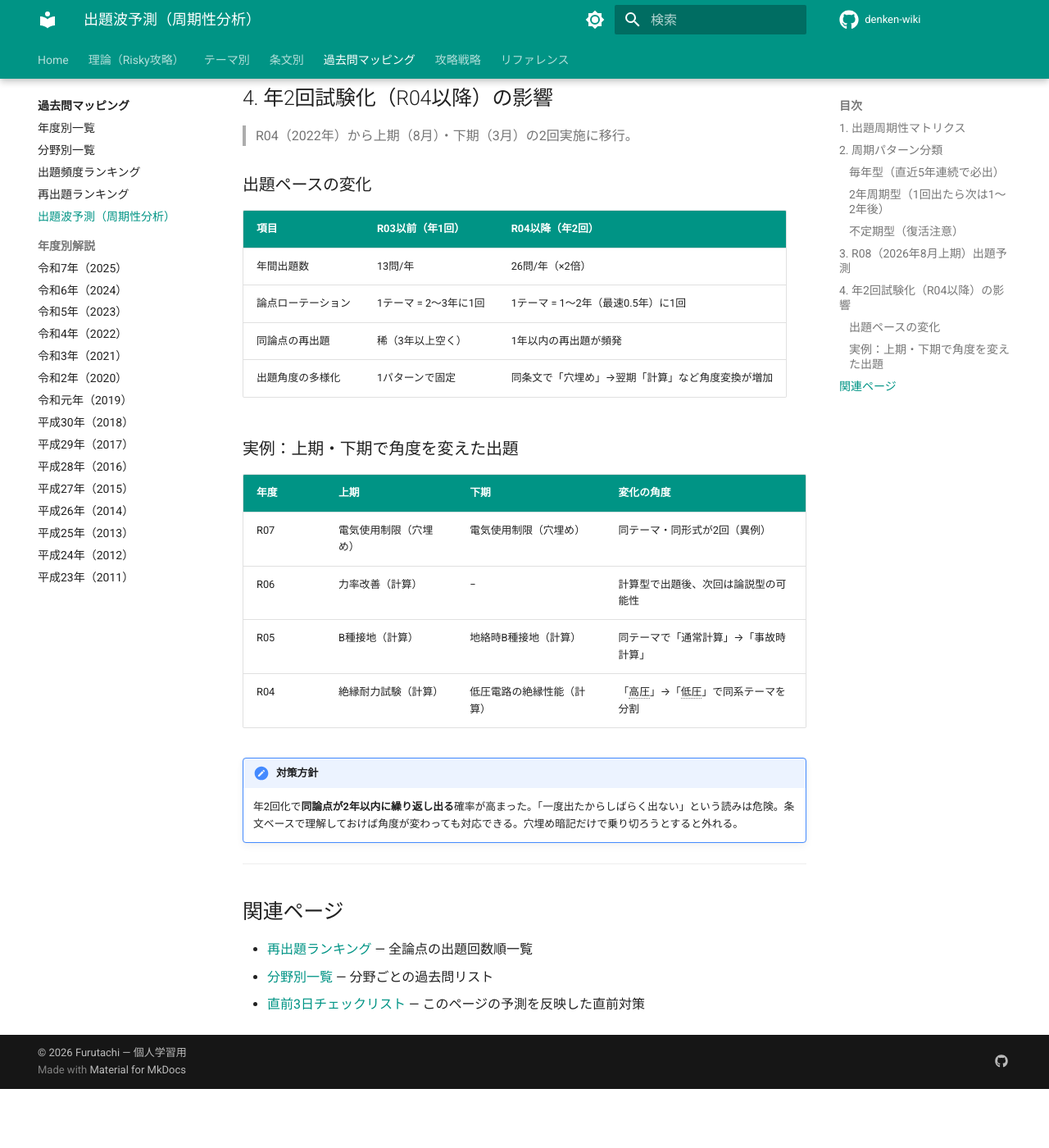
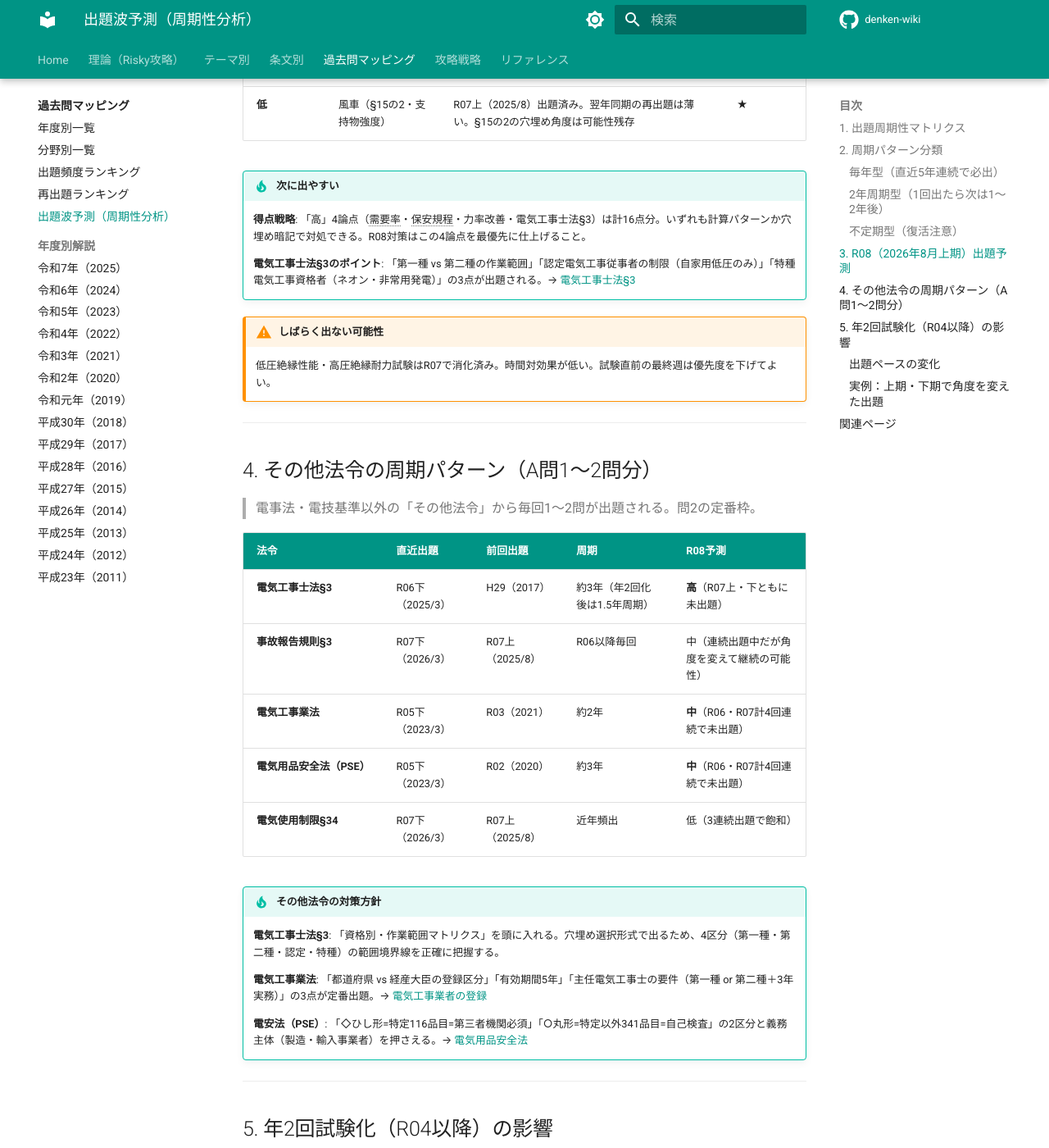
Before and after one commit to kfurufuru/denken-wiki, an MkDocs documentation site: the page built from docs/kakomon/wave-analysis.md, in a window 1280 px wide and 1400 px high, scrolled down 4608 px. Shown: the whole window at 82% size. Built offline with MkDocs 1.6.1 and Material for MkDocs 9.7.7, drawn with Linux system fonts in a browser that asks for light colours; comment, search, counter and statistics services are not loaded; before the commit the page ends 5936 px from its top, so only the background shows below that; some of the changed text lies outside the part shown.

Commit message:
feat: wave-analysis — その他法令3行をマトリクス追加・R08予測に電気工事士法§3を「高」評価で追記
- 出題周期マトリクス: 電気工事士法§3・電安法(PSE)・電気工事業法の3行を追加
- R08予測: 電気工事士法§3を「高」★★★に格上げ（R07上・下ともに未出題）
- 電気工事業法・電安法を「中」★★で追加
- 新セクション「4. その他法令の周期パターン」を追加（毎回出る問2枠の対策）
- 整備状況を2026-04-19に更新・新規conditionページへのリンク追加

Co-Authored-By: Claude Sonnet 4.6 <noreply@anthropic.com>

```diff
--- a/docs/kakomon/wave-analysis.md
+++ b/docs/kakomon/wave-analysis.md
@@ -3,9 +3,9 @@ tags: [過去問, 出題予測, 攻略, 周期分析]
 ---
 # 出題周期・波分析
 
-> **結論**: 法規は「周期が読める試験」。接地・分散型電源・絶縁耐力の3本柱は必ず出る。R08（2026年8月）は**需要率・不等率・負荷率（3年空白）**・**保安規程§42（2年超空白）**・**力率改善コンデンサ（R07未出題）**の出題確率が最高。
+> **結論**: 法規は「周期が読める試験」。接地・分散型電源・絶縁耐力の3本柱は必ず出る。R08（2026年8月）は**需要率・不等率・負荷率（3年空白）**・**保安規程§42（2年超空白）**・**力率改善コンデンサ（R07未出題）**・**電気工事士法§3（R07未出題）**の出題確率が最高。
 >
-> **R08対策テーマページ整備状況（2026-04-16）**: 力率改善コンデンサ ✅ / 保安規程§42 ✅ / 高圧機械器具§38 ✅ / B種接地計算 ✅ / 保安原則§1〜§4 ✅ / 需要率・不等率・負荷率 ✅ / 分散型電源V2H ✅ / 風車§15の2 ✅ / 電磁誘導§27の2 ✅
+> **R08対策テーマページ整備状況（2026-04-19）**: 力率改善コンデンサ ✅ / 保安規程§42 ✅ / 高圧機械器具§38 ✅ / B種接地計算 ✅ / 保安原則§1〜§4 ✅ / 需要率・不等率・負荷率 ✅ / 分散型電源V2H ✅ / 風車§15の2 ✅ / 電磁誘導§27の2 ✅ / 電気工事士法§3 ✅ / 電安法PSE ✅ / 電気工事業法 ✅
 
 ---
 
@@ -30,6 +30,9 @@ tags: [過去問, 出題予測, 攻略, 周期分析]
 | 主任技術者§43 | ─ | ◎ | ─ | ◎ | ─ | ─ | ◎ | ─ | ─ | ─ | ◎ | ─ | ◎ | ─ | ─ | ─ | ─ | ─ |
 | 高圧機械器具施設§21 | ─ | ─ | ─ | ─ | ─ | ─ | ─ | ─ | ─ | ─ | ─ | ◎ | ─ | ◎ | ◎ | ─ | ─ | ─ |
 | 風車（§15の2・支持物強度） | ◎ | ─ | ─ | ─ | ─ | ◎ | ─ | ─ | ─ | ─ | ◎ | ─ | ─ | ─ | ◎ | ─ | ◎ | ─ |
+| **電気工事士法§3（資格区分）** | ─ | ─ | ◎ | ─ | ─ | ◎ | ─ | ─ | ─ | ─ | ─ | ─ | ─ | ─ | ─ | ◎ | ─ | ─ |
+| **電気用品安全法（PSEマーク）** | ─ | ─ | ─ | ◎ | ◎ | ─ | ◎ | ─ | ◎ | ─ | ─ | ─ | ─ | ◎ | ─ | ─ | ─ | ─ |
+| **電気工事業法（登録・主任）** | ─ | ─ | ◎ | ─ | ─ | ─ | ─ | ─ | ─ | ◎ | ─ | ─ | ─ | ◎ | ─ | ─ | ─ | ─ |
 
 !!! note "マトリクスの見方"
     R04以降は上期（8月）と下期（3月）が独立した試験。同一年度内で同論点が出ることは少ないが、**上期と下期で角度を変えて出ることがある**（例: R07は電気使用制限§34が上期・下期ともに出題）。
@@ -96,9 +99,12 @@ tags: [過去問, 出題予測, 攻略, 周期分析]
 | **高** | 需要率・不等率・負荷率 | R05上（2023/8）以降3年間未出題。計算型論点で出題確率が周期的に高まっている | ★★★ |
 | **高** | 保安規程§42 | R05下（2023/3）以降2年超未出題。R04下→R05下の1年周期が崩れている | ★★★ |
 | **高** | 力率改善コンデンサ | R07上期（2025/8）は未出題。R06上期で連続出題後に1年空白 | ★★★ |
+| **高** | 電気工事士法§3（資格区分） | R06下（2025/3）以降R07上・下ともに未出題。H26→H29→R06下と約3年周期。R08で復活圏 | ★★★ |
 | **中** | B種接地抵抗値計算 | R07は未出題。R06上・下と連続出題の翌年に一休みし、R08で再出題のパターンに合致 | ★★ |
 | **中** | 高圧機械器具施設§21 | R07は未出題。R06上（2024）以降1.5年経過 | ★★ |
 | **中** | 主任技術者§43 | R05上（2023）以降未出題。3年周期なら R08で復活圏内 | ★★ |
+| **中** | 電気工事業法（登録・主任） | R05下（2023/3）以降R06・R07ともに未出題。H26→R03→R05下と2年周期。R08で復活圏 | ★★ |
+| **中** | 電気用品安全法（PSEマーク） | R05下（2023/3）以降R06・R07未出題。H27→H28→H30→R02→R05下と1〜2年周期が続いていた | ★★ |
 | **中** | 分散型電源・系統連系 | 毎回出題だが直近2回（R07上・下）に出題済み。角度は変える | ★★ |
 | **低** | 絶縁耐力試験（高圧） | R06下・R07下と直近2回出題。1年インターバルが入る可能性が高い | ★ |
 | **低** | 低圧電路の絶縁性能 | R06上〜R07下の3回連続出題。飽和状態 | ★ |
@@ -106,14 +112,37 @@ tags: [過去問, 出題予測, 攻略, 周期分析]
 | **低** | 風車（§15の2・支持物強度） | R07上（2025/8）出題済み。翌年同期の再出題は薄い。§15の2の穴埋め角度は可能性残存 | ★ |
 
 !!! tip "次に出やすい"
-    **得点戦略**: 「高」3論点（需要率・保安規程・力率改善）は計12点分。いずれも計算パターンか穴埋め暗記で対処できる。R08対策はこの3論点を最優先に仕上げること。
+    **得点戦略**: 「高」4論点（需要率・保安規程・力率改善・電気工事士法§3）は計16点分。いずれも計算パターンか穴埋め暗記で対処できる。R08対策はこの4論点を最優先に仕上げること。
+
+    **電気工事士法§3のポイント**: 「第一種 vs 第二種の作業範囲」「認定電気工事従事者の制限（自家用低圧のみ）」「特種電気工事資格者（ネオン・非常用発電）」の3点が出題される。→ [電気工事士法§3](../articles/other/koji-shi-3.md)
 
 !!! warning "しばらく出ない可能性"
     低圧絶縁性能・高圧絶縁耐力試験はR07で消化済み。時間対効果が低い。試験直前の最終週は優先度を下げてよい。
 
 ---
 
-## 4. 年2回試験化（R04以降）の影響
+## 4. その他法令の周期パターン（A問1〜2問分）
+
+> 電事法・電技基準以外の「その他法令」から毎回1〜2問が出題される。問2の定番枠。
+
+| 法令 | 直近出題 | 前回出題 | 周期 | R08予測 |
+|------|--------|--------|------|---------|
+| **電気工事士法§3** | R06下（2025/3） | H29（2017） | 約3年（年2回化後は1.5年周期） | **高**（R07上・下ともに未出題） |
+| **事故報告規則§3** | R07下（2026/3） | R07上（2025/8） | R06以降毎回 | 中（連続出題中だが角度を変えて継続の可能性） |
+| **電気工事業法** | R05下（2023/3） | R03（2021） | 約2年 | **中**（R06・R07計4回連続で未出題） |
+| **電気用品安全法（PSE）** | R05下（2023/3） | R02（2020） | 約3年 | **中**（R06・R07計4回連続で未出題） |
+| **電気使用制限§34** | R07下（2026/3） | R07上（2025/8） | 近年頻出 | 低（3連続出題で飽和） |
+
+!!! tip "その他法令の対策方針"
+    **電気工事士法§3**: 「資格別・作業範囲マトリクス」を頭に入れる。穴埋め選択形式で出るため、4区分（第一種・第二種・認定・特種）の範囲境界線を正確に把握する。
+
+    **電気工事業法**: 「都道府県 vs 経産大臣の登録区分」「有効期間5年」「主任電気工事士の要件（第一種 or 第二種＋3年実務）」の3点が定番出題。→ [電気工事業者の登録](../themes/denki-koji-gyo.md)
+
+    **電安法（PSE）**: 「◇ひし形=特定116品目=第三者機関必須」「○丸形=特定以外341品目=自己検査」の2区分と義務主体（製造・輸入事業者）を押さえる。→ [電気用品安全法](../themes/pse-anzen-ho.md)
+
+---
+
+## 5. 年2回試験化（R04以降）の影響
 
 > R04（2022年）から上期（8月）・下期（3月）の2回実施に移行。
 
@@ -145,3 +174,6 @@ tags: [過去問, 出題予測, 攻略, 周期分析]
 - [再出題ランキング](reuse-ranking.md) — 全論点の出題回数順一覧
 - [分野別一覧](by-field.md) — 分野ごとの過去問リスト
 - [直前3日チェックリスト](../strategy/last-3days-checklist.md) — このページの予測を反映した直前対策
+- [その他法令 条文一覧](../articles/other/index.md) — 電気工事士法・電安法・報告規則の条文ページ
+- [届出・申請期限一覧](../reference/deadlines.md) — 24時間速報・30日詳報等の数値まとめ
+- [罰則・罰金比較表](../reference/penalties.md) — 4法令横断の罰則比較
```
